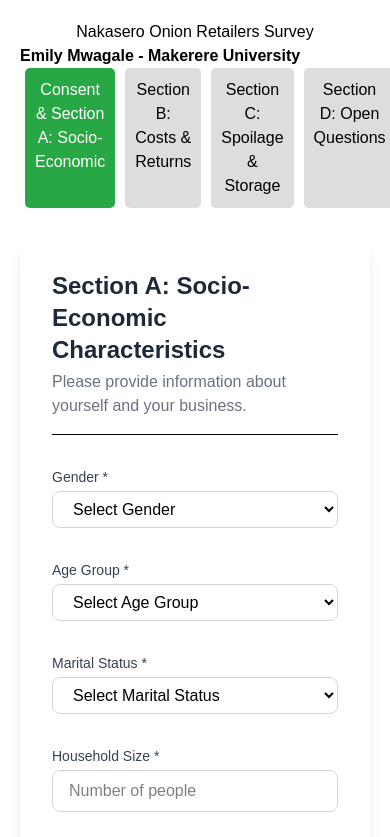
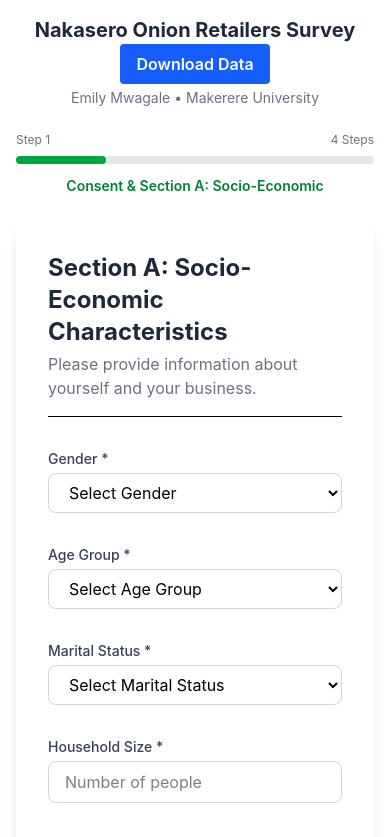
Before and after one commit to remmy-web/Emilly-data-collection, a React (Vite) app in the folder EDC/: page / in a window 390 px wide. Shown: the top 837 px of the page. Built offline with nearby package versions, Linux system fonts and the light colour scheme.

Commit message:
made the ui responsive added the data download btn

```diff
--- a/EDC/src/components/SurveyWizard.jsx
+++ b/EDC/src/components/SurveyWizard.jsx
@@ -222,7 +222,39 @@ const SurveyWizard = () => {
       setIsSubmitting(false);
     }
   };
+  const [downloadingData, setDownloadingData]=useState(false)
+  const downloadData = async () => {
+      try {
+          setDownloadingData(true);
 
+          const response = await axios.get(
+              "http://127.0.0.1:8000/api/download_data/",
+              {
+                  responseType: "blob",
+              }
+          );
+
+          const url = window.URL.createObjectURL(
+              new Blob([response.data])
+          );
+
+          const link = document.createElement("a");
+          link.href = url;
+          link.download = "Nakasero_Onion_Retail_Survey.xlsx";
+
+          document.body.appendChild(link);
+          link.click();
+          link.remove();
+
+          window.URL.revokeObjectURL(url);
+
+      } catch (error) {
+          console.error(error);
+          alert("Failed to download data.");
+      } finally {
+          setDownloadingData(false);
+      }
+  };
   if (submitted) {
     return (
       <div className="flex flex-col items-center justify-center p-20">
@@ -238,44 +270,106 @@ const SurveyWizard = () => {
 
   return (
     <FormProvider {...methods}>
+      <div className="max-w-5xl mx-auto px-4 py-4">
+          {/* Title */}
+          <div className="text-center mb-6">
+            <h1 className="text-xl sm:text-3xl font-bold text-gray-800">
+              Nakasero Onion Retailers Survey
+            </h1>
+            <button
+              onClick={downloadData}
+              disabled={downloadingData}
+              className={`px-4 py-2 rounded text-white font-semibold transition
+                  ${
+                      downloadingData
+                          ? "bg-gray-400 cursor-not-allowed"
+                          : "bg-blue-600 hover:bg-blue-700"
+                  }`}
+          >
+              {downloadingData ? "Downloading..." : "Download Data"}
+          </button>
+
+            <p className="text-sm text-gray-500 mt-1">
+              Emily Mwagale • Makerere University
+            </p>
+          </div>
+
+          {/* Mobile Step Indicator */}
+          <div className="sm:hidden mb-6">
+
+            <div className="flex justify-between text-xs text-gray-500 mb-2">
+              <span>Step {currentStep + 1}</span>
+              <span>{steps.length} Steps</span>
+            </div>
+
+            <div className="w-full bg-gray-200 rounded-full h-2">
               <div
+                className="bg-green-600 h-2 rounded-full transition-all duration-500"
                 style={{
-          maxWidth: "900px",
-          margin: "0 auto",
-          padding: "20px",
-          fontFamily: "Arial",
+                  width: `${((currentStep + 1) / steps.length) * 100}%`,
                 }}
-      >
-        <h1 style={{ textAlign: "center" }}>Nakasero Onion Retailers Survey</h1>
-        <p>
-          <strong>Emily Mwagale - Makerere University</strong>
+              />
+            </div>
+
+            <p className="text-center mt-3 text-sm font-semibold text-green-700">
+              {steps[currentStep].title}
             </p>
 
-        {/* Progress Bar */}
+          </div>
+
+          {/* Desktop Stepper */}
+          <div className="hidden sm:flex justify-between items-center mb-8">
+
+            {steps.map((step, index) => (
+
+              <React.Fragment key={step.id}>
+
+                <div className="flex flex-col items-center flex-1">
+
                   <div
-          style={{
-            display: "flex",
-            justifyContent: "space-between",
-            marginBottom: "30px",
-          }}
+                    className={`w-10 h-10 rounded-full flex items-center justify-center font-bold transition-all
+
+                    ${
+                      index <= currentStep
+                        ? "bg-green-600 text-white"
+                        : "bg-gray-300 text-gray-700"
+                    }`}
                   >
-          {steps.map((step, index) => (
-            <div
-              key={step.id}
-              style={{
-                padding: "10px",
-                background: index <= currentStep ? "#28a745" : "#ddd",
-                color: index <= currentStep ? "white" : "black",
-                borderRadius: "5px",
-                flex: 1,
-                textAlign: "center",
-                margin: "0 5px",
-              }}
+                    {step.id}
+                  </div>
+
+                  <p
+                    className={`mt-2 text-xs text-center
+
+                    ${
+                      index <= currentStep
+                        ? "text-green-700 font-semibold"
+                        : "text-gray-500"
+                    }`}
                   >
                     {step.title}
+                  </p>
+
                 </div>
+
+                {index < steps.length - 1 && (
+                  <div
+                    className={`h-1 flex-1 mx-2 rounded
+
+                    ${
+                      index < currentStep
+                        ? "bg-green-600"
+                        : "bg-gray-300"
+                    }`}
+                  />
+                )}
+
+              </React.Fragment>
+
             ))}
+
           </div>
+
 
         <form
           onSubmit={(e) => {
```
Lines whose indentation alone changed are shown as unchanged.
